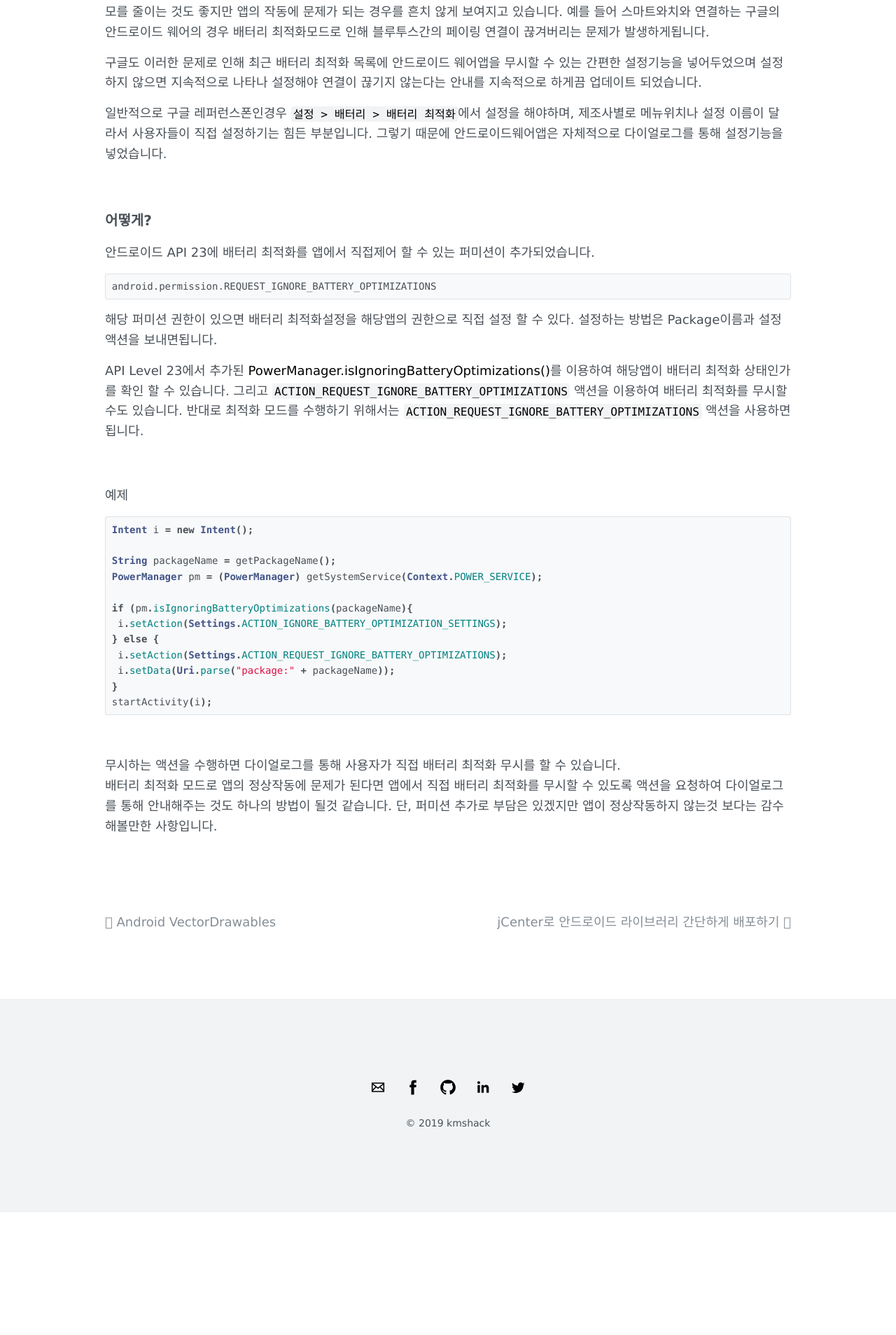
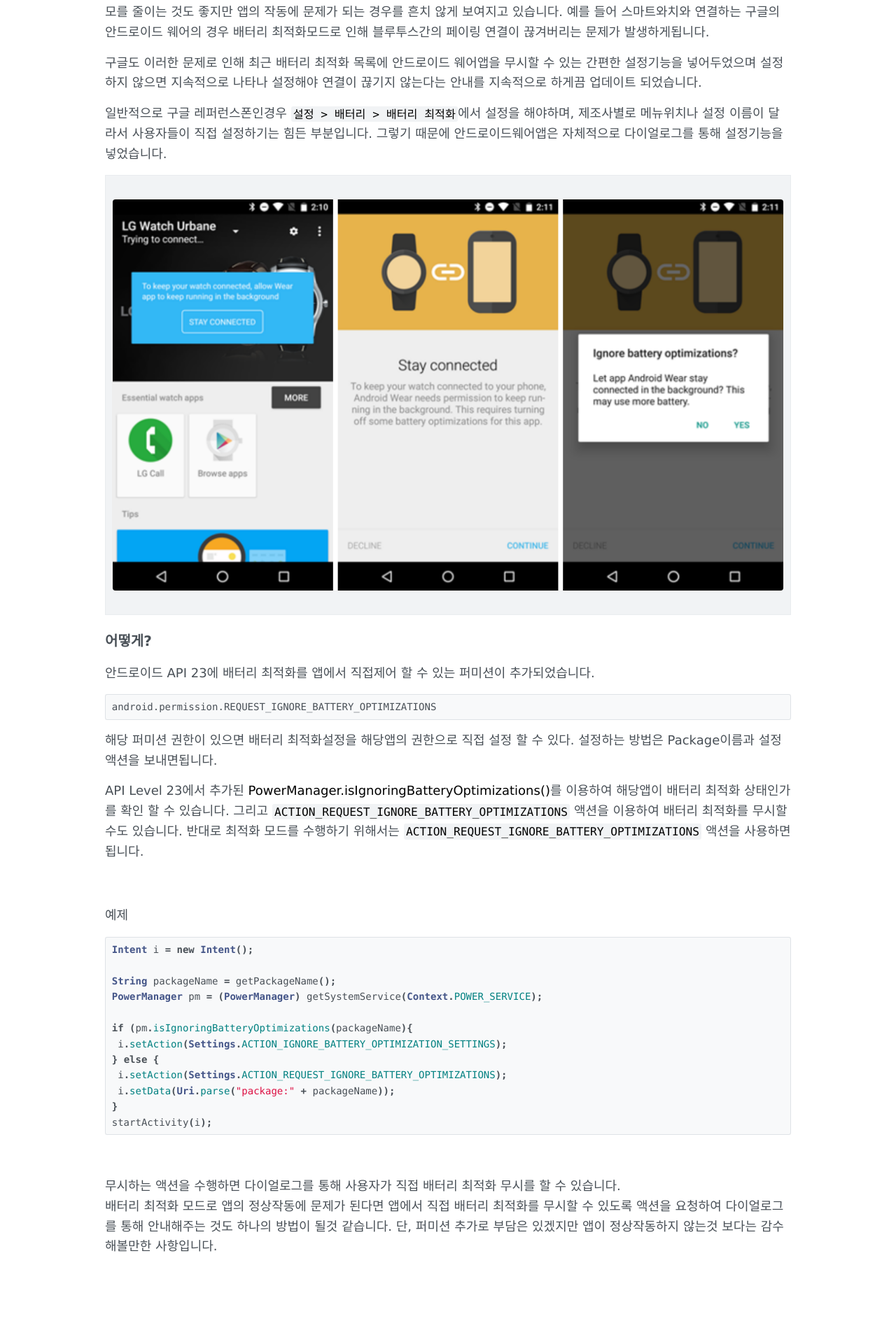
Before and after one commit to kmshack/blog.kmshack.kr, a Jekyll site: the page built from _posts/2016-04-26-안드로이드 앱 배터리 최적화 무시방법.md, in a window 1280 px wide. Shown: the part 338-2246 px from the top of the page at 70% size. Built offline with Jekyll 4.4.1, drawn with Linux system fonts in a browser that asks for light colours; comment, search, counter and statistics services are not loaded; before the commit the page ends 2070 px from its top, so only the background shows below that.

Commit message:
new post

```diff
--- a/_posts/2016-04-26-안드로이드 앱 배터리 최적화 무시방법.md
+++ b/_posts/2016-04-26-안드로이드 앱 배터리 최적화 무시방법.md
@@ -10,9 +10,10 @@ comments: true
 
 일반적으로 구글 레퍼런스폰인경우 `설정 > 배터리 > 배터리 최적화`에서 설정을 해야하며, 제조사별로 메뉴위치나 설정 이름이 달라서 사용자들이 직접 설정하기는 힘든 부분입니다. 그렇기 때문에 안드로이드웨어앱은 자체적으로 다이얼로그를 통해 설정기능을 넣었습니다.
 
+|:---------------:|
+|<br> ![](/images/2016-04-26-ignore_battery_optimizations/android_wear.png){:.center-image}  <br>|
 
 
-<br>
 
 ## 어떻게?
 안드로이드 API 23에 배터리 최적화를 앱에서 직접제어 할 수 있는 퍼미션이 추가되었습니다.
```
Also changed, not shown: images/2016-04-26-ignore_battery_optimizations/android_wear.png (added).
